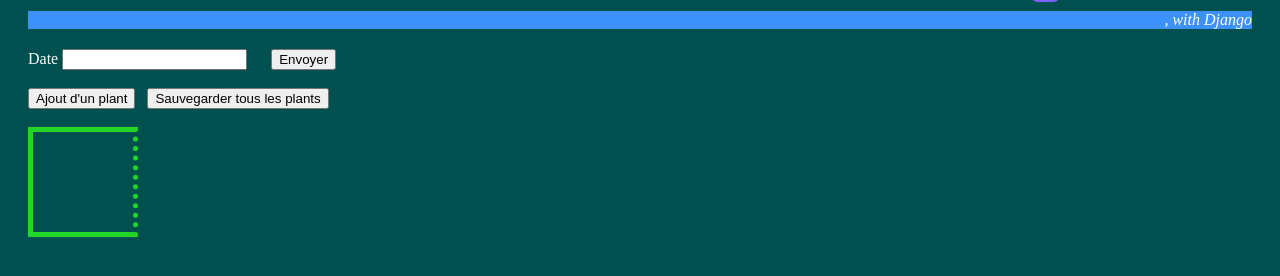
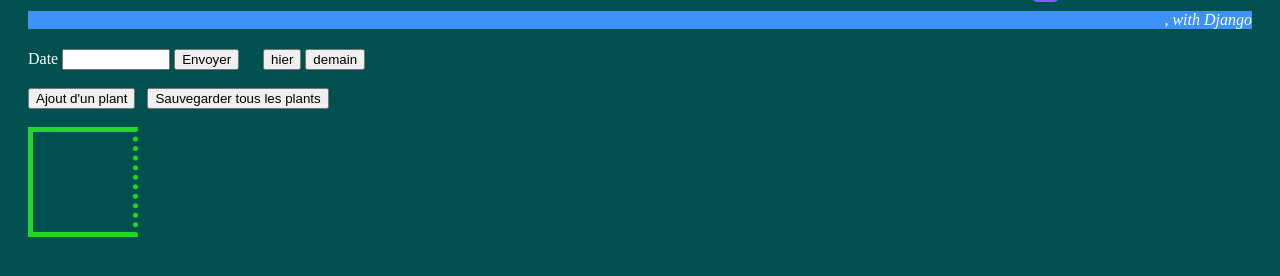
Before and after one commit to vgaz/test2, a Django app: template main/templates/main/edition_planche.html in a window 1280 px wide. Shown: the part 92-368 px from the top of the page. Run offline with Django 3.2, Linux system fonts and the light colour scheme; the template is opened without the code that fills it, so the values that code supplies are empty.

Commit message:
vue edit planche, ajout bouton demain et hier

```diff
--- a/main/templates/main/edition_planche.html
+++ b/main/templates/main/edition_planche.html
@@ -323,9 +323,11 @@ function deplace()
 {% block content %}
 <form action="" method="POST" accept-charset="utf-8">
 {% csrf_token %}
-Date <input type="text" name="date" value="{{date|date:'d/m/Y'}}" />
+Date <input style="width: 100px" type="text" name="date" value="{{date|date:'d/m/Y'}}" />
+<input type="submit" value="Envoyer" />
+<input style="margin-left: 20px" type="submit" name="delta" value="hier" />
+<input type="submit" name="delta" value="demain" />
 <input type="hidden" name="num_planche" value="{{planche.num}}" />
-<input style="margin-left: 20px" type="submit" value="Envoyer" />
 </form><br/>
 
 <div id="main" onmousemove="majXYMouse(event);deplace();" style="width: 80%">
--- a/main/views.py
+++ b/main/views.py
@@ -115,6 +115,12 @@ def editionPlanche(request):
         dateVue = datetime.datetime.strptime(s_date, Constant.FORMAT_DATE)
     else:
         dateVue = datetime.datetime.now()
+
+    if request.POST.get("delta", "") == "demain":
+        dateVue += datetime.timedelta(days=1)
+    if request.POST.get("delta", "") == "hier":
+        dateVue += datetime.timedelta(days=-1)
+
     l_vars = Variete.objects.all()
     l_typesEvt = []
     for et in TypeEvenement.objects.all():
```
